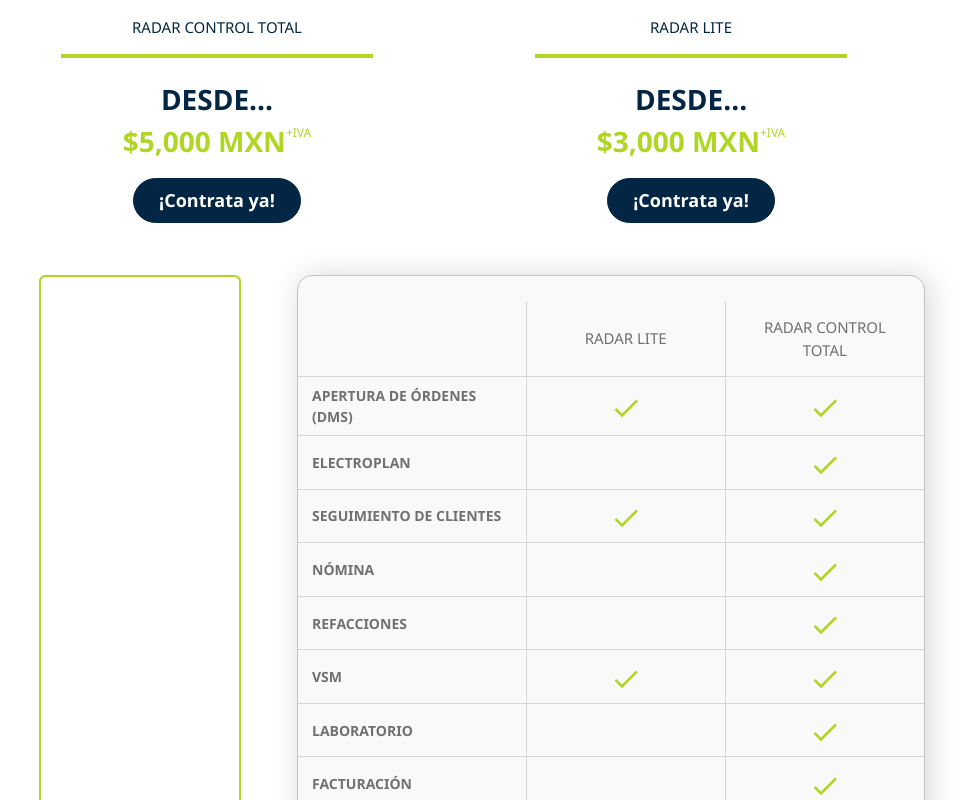
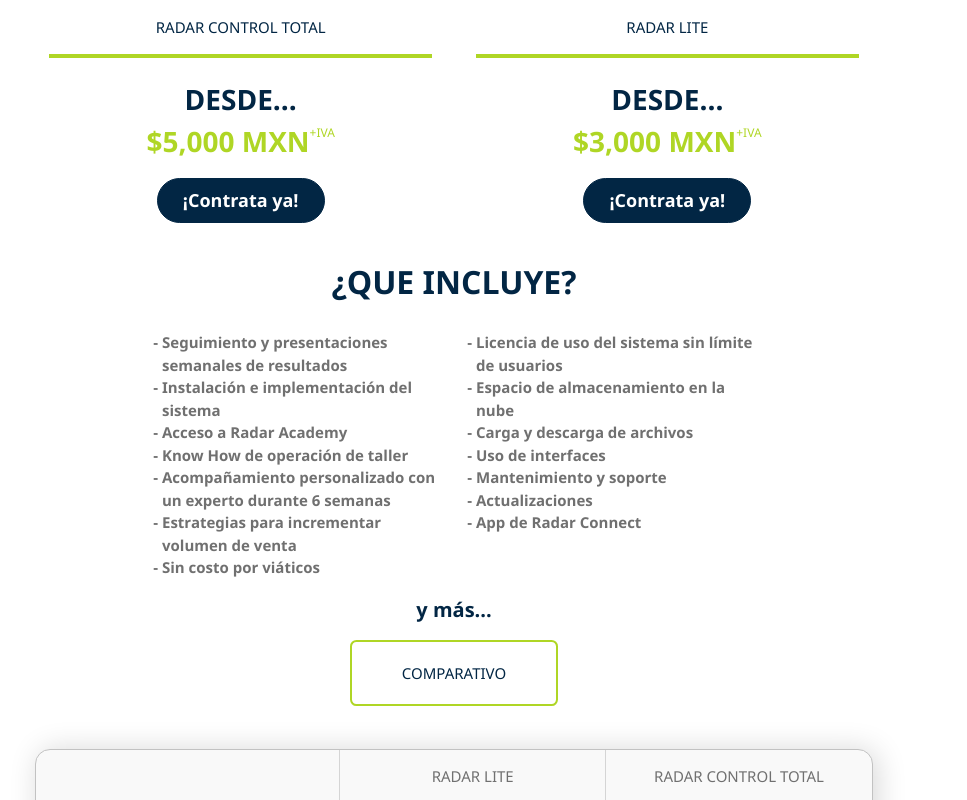
Before and after one commit to SmearyQuill/my-first-static-web-app, an Angular app: page /versiones/radarLite in a window 1280 px wide. Shown: the part 3400-4200 px from the top of the page, without its empty margins (186-1153 px from the left). Built offline with nearby package versions, Linux system fonts and the light colour scheme.

Commit message:
Cambios en componente de comparativa de versiones

```diff
--- a/src/app/herramientas/seguimiento-semanal/seguimiento-semanal.component.html
+++ b/src/app/herramientas/seguimiento-semanal/seguimiento-semanal.component.html
@@ -1,7 +1,7 @@
 <section>
     <div class="container-fluid" id="radar-academy-capacitacion">
         <div class="row align-items-center justify-content-center" id="capacitacion-card-container">
-            <div class="col-lg-7 align-self-center" id="capacitacion-card">
+            <div class="col-lg-10 col-xl-9 col-xxl-7 align-self-center" id="capacitacion-card">
                 <div class="row align-items-center">
                     <div class="col-lg">
                         <div class="row" id="capacitacion-card-text">
--- a/src/app/versiones/comparativa-versiones/comparativa-versiones.component.css
+++ b/src/app/versiones/comparativa-versiones/comparativa-versiones.component.css
@@ -62,8 +62,12 @@ p {
   align-items: center;
   justify-content: center;
   margin-bottom: 1.2em;
-  padding: 5% 16%;
+  padding: 20px 50px;
   border-radius: 0.4em;
+}
+
+.version__content-container {
+  margin: 15px 0;
 }
 
 .card-container {
@@ -115,17 +119,21 @@ p {
   border-top: 3px solid #d5d5d5;
 }
 
-.card-content>ul {
+ul {
   padding: 0;
-  text-indent: -10px;
   margin-left: 10px;
 }
 
-.card-content>ul>li {
-  font-size: 14px;
+ul>li {
+  font-size: 15px;
   color: #707070;
   font-weight: bold;
-  list-style-type: none;
+  list-style-type: "- ";
+}
+
+.more-functions-label{
+  font-size: 20px;
+  font-weight: bold;
 }
 
 .price-content {
@@ -152,7 +160,7 @@ p {
 }
 
 .table-container {
-  padding: 2% 0 0 0;
+  padding: 0;
   border: 1px solid #c2c2c2;
   background-color: #f9f9f9;
   border-radius: 15px;
--- a/src/app/versiones/comparativa-versiones/comparativa-versiones.component.html
+++ b/src/app/versiones/comparativa-versiones/comparativa-versiones.component.html
@@ -4,11 +4,9 @@
             <p class="title"> PRECIOS </p>
         </div>
         <!-- Sección de comparativa para tablets / computadoras -->
-        <div class="row justify-content-center d-none d-md-flex">
+        <div class="row justify-content-center d-flex">
             <!-- Sección con la lista de opciones (Se oculta cuando el dispositivo es un celular)-->
-            <div class="col-10 col-xxl-8 option-list d-none d-md-block">
-                <div class="row justify-content-evenly">
-                    <div class="col-6 col-lg-4">
+            <div class="col-12 col-sm-10 col-md-6 col-lg-4 col-xxl-3">
                 <div class="d-flex justify-content-center section-div">
                     <p class="section-title"> RADAR CONTROL TOTAL </p>
                 </div>
@@ -21,7 +19,7 @@
                     <button class="contact-button" routerLink="/contactanos">¡Contrata ya!</button>
                 </div>
             </div>
-                    <div class="col-6 col-lg-4">
+            <div class="col-12 col-sm-10 col-md-6 col-lg-4 col-xxl-3">
                 <div class="d-flex justify-content-center section-div">
                     <p class="section-title"> RADAR LITE </p>
                 </div>
@@ -34,18 +32,46 @@
                     <button class="contact-button" routerLink="/contactanos">¡Contrata ya!</button>
                 </div>
             </div>
+
+            <div class="row version__content-container justify-content-evenly justify-content-lg-center">
+                <p class="title">¿QUE INCLUYE?</p>
+                <div class="col-12 col-sm-10 col-md-5 col-lg-4 col-xl-3">
+                    <ul>
+                        <li>Seguimiento y presentaciones semanales de resultados</li>
+                        <li>Instalación e implementación del sistema</li>
+                        <li>Acceso a Radar Academy</li>
+                        <li>Know How de operación de taller</li>
+                        <li>Acompañamiento personalizado con un experto durante 6 semanas</li>
+                        <li>Estrategias para incrementar volumen de venta</li>
+                        <li>Sin costo por viáticos</li>
+                    </ul>
+                </div>
+                <div class="col-12 col-sm-10 col-md-5 col-lg-4 col-xl-3">
+                    <ul>
+                        <li>Licencia de uso del sistema sin límite de usuarios</li>
+                        <li>Espacio de almacenamiento en la nube</li>
+                        <li>Carga y descarga de archivos</li>
+                        <li>Uso de interfaces</li>
+                        <li>Mantenimiento y soporte</li>
+                        <li>Actualizaciones</li>
+                        <li>App de Radar Connect</li>
+                    </ul>
+                </div>
+                <p class="text-center more-functions-label mb-0">y más...</p>
+            </div>
+
+            <div class="d-flex justify-content-center mb-4">
+                <div class="col-3 d-flex justify-content-center">
+                    <span class="span-comparative">
+                        <p class="section-title">COMPARATIVO</p>
+                    </span>
                 </div>
             </div>
 
             <!-- Div de la tabla de comparativo entre las diferentes versiones de Radar -->
             <div class="row justify-content-center">
-                <div class="col-3 d-flex justify-content-center">
-                    <span class="span-comparative">
-                        <p class="section-title">COMPARATIVO</p>
-                    </span>
-                </div>
                 <ng-container>
-                    <div class="col-lg-6 col-md-10  table-container">
+                    <div class="col-md-10 col-lg-8 col-xxl-6  table-container">
                         <!-- Tabla -->
                         <table class="table table-borderless">
                             <thead>
@@ -78,7 +104,6 @@
                                                 class="table__price-column__iva">+IVA</span></p>
                                     </td>
                                 </tr>
-
                             </tbody>
                         </table>
                         <!-- Columnas con los precios de Radar Lite y Total en versión movil -->
@@ -111,32 +136,32 @@
                     </div>
                 </ng-container>
             </div>
+        </div>
 
-        </div>
         <!-- Sección de comparativa para celular -->
-        <div class="row justify-content-center d-md-none d-md-flex">
-            <!-- Botón para mostrar la tabla de Radar Lite en dispositivos moviles -->
+        <!-- <div class="row justify-content-center d-none d-md-none d-md-flex">
+            Botón para mostrar la tabla de Radar Lite en dispositivos moviles
             <div class="col-11 dropdown-content-selector" [ngClass]="{'dropdown-selected' : liteVersionActive}"
                 (click)="checkLiteVersion()">
                 RADAR LITE</div>
-            <!-- Tabla de información de Radar Lite -->
+            Tabla de información de Radar Lite
             <div *ngIf="liteVersionActive" [@showTableMobile] class="row justify-content-center">
-                <!-- Sección de tarjetas -->
+                Sección de tarjetas
                 <div *ngFor="let card of cardsLite" class="col-sm-11 card-column">
                     <div class="card-container">
-                        <!-- Titulo de la tarjeta -->
+                        Titulo de la tarjeta
                         <div class="card-header">
                             <p class="card-header__text"> {{card.cardHeader}} </p>
                         </div>
-                        <!-- Información de la tarjeta -->
+                        Información de la tarjeta
                         <div class="card-content">
                             <ul>
                                 <li *ngFor="let listElement of card.cardContent">{{listElement}}</li>
                             </ul>
                         </div>
-                        <!-- Separador de la tarjeta -->
+                        Separador de la tarjeta
                         <hr class="card-separator">
-                        <!-- Costo del servicio en la tarjeta -->
+                        Costo del servicio en la tarjeta
                         <div class="price-content">
                             <p class="price-content__number">{{card.price}}</p>
                             <p class="price-content__currency">{{card.currency}}</p>
@@ -145,27 +170,27 @@
                 </div>
             </div>
 
-            <!-- Botón para mostrar la tabla de Radar Total en dispositivos moviles -->
+            Botón para mostrar la tabla de Radar Total en dispositivos moviles
             <div class="col-11 dropdown-content-selector" [ngClass]="{'dropdown-selected' : totalVersionActive}"
                 (click)="checkTotalVersion()">
                 RADAR CONTROL TOTAL</div>
-            <!--  Tabla de información de Radar Total -->
+             Tabla de información de Radar Total
             <div *ngIf="totalVersionActive" [@showTableMobile] class="row justify-content-center">
                 <div *ngFor="let card of cardsTotal" class="col-sm-11 card-column">
                     <div class="card-container">
-                        <!-- Titulo de la tarjeta -->
+                        Titulo de la tarjeta
                         <div class="card-header">
                             <p class="card-header__text"> {{card.cardHeader}} </p>
                         </div>
-                        <!-- Información de la tarjeta -->
+                        Información de la tarjeta
                         <div class="card-content">
                             <ul>
                                 <li *ngFor="let listElement of card.cardContent">{{listElement}}</li>
                             </ul>
                         </div>
-                        <!-- Separador de la tarjeta -->
+                        Separador de la tarjeta
                         <hr class="card-separator">
-                        <!-- Costo del servicio en la tarjeta -->
+                        Costo del servicio en la tarjeta
                         <div class="price-content">
                             <p class="price-content__number">{{card.price}}</p>
                             <p class="price-content__currency">{{card.currency}}</p>
@@ -174,14 +199,14 @@
                 </div>
             </div>
 
-            <!-- Botón para mostrar la tabla comparativa en dispositivos moviles -->
+            Botón para mostrar la tabla comparativa en dispositivos moviles
             <div class="col-11 dropdown-content-selector" [ngClass]="{'dropdown-selected' : tableActive}"
                 (click)="checkTable()">
                 COMPARATIVO</div>
-            <!-- Tabla Comparativa -->
+            Tabla Comparativa
             <div *ngIf="tableActive" [@showTableMobile] class="row justify-content-center">
                 <div class="col-12 col-sm-10 table-container">
-                    <!-- Tabla -->
+                    Tabla
                     <table class="table table-borderless">
                         <thead>
                             <th scope="col" class="table-header-empty"></th>
@@ -189,7 +214,7 @@
                             <th class="table-header table-header-empty-left" scope="col">RADAR CONTROL TOTAL</th>
                         </thead>
                         <tbody>
-                            <!-- Renglones con los valores  -->
+                            Renglones con los valores
                             <tr *ngFor="let row of tableRows">
                                 <th class="table-row__title table-header-empty" scope="row">{{row.rowTitle}}</th>
                                 <td class="table-row__check table-header-complete checkMark"> <img loading="lazy"
@@ -199,7 +224,7 @@
                                         *ngIf="row.total" src="assets/paloma-tabla.svg" alt="paloma tabla">
                                 </td>
                             </tr>
-                            <!-- Renglón con los precios de Radar Lite y Total en versión web -->
+                            Renglón con los precios de Radar Lite y Total en versión web
                             <tr class="d-none d-lg-table-row">
                                 <th></th>
                                 <td class="table__price-column table-middle-cost-column">
@@ -214,7 +239,7 @@
 
                         </tbody>
                     </table>
-                    <!-- Columnas con los precios de Radar Lite y Total en versión movil -->
+                    Columnas con los precios de Radar Lite y Total en versión movil
                     <div class="row justify-content-center d-lg-none">
                         <div class="col-10">
                             <div class="row">
@@ -243,6 +268,6 @@
                     </div>
                 </div>
             </div>
-        </div>
+        </div> -->
     </div>
 </section>
--- a/src/app/versiones/radar-control-total/radar-control-total.component.html
+++ b/src/app/versiones/radar-control-total/radar-control-total.component.html
@@ -18,6 +18,6 @@
         <app-compromiso></app-compromiso>
         <!-- Tabla de precios -->
         <a class="d-none" name="Price-Section"></a>
-        <app-comparativa-versiones [initialOption]=selectedComparativeColumn></app-comparativa-versiones>
+        <app-comparativa-versiones></app-comparativa-versiones>
     </div>
 </section>
--- a/src/app/versiones/radar-control-total/radar-control-total.component.ts
+++ b/src/app/versiones/radar-control-total/radar-control-total.component.ts
@@ -10,7 +10,6 @@ export class RadarControlTotalComponent implements OnInit {
   informationObject = radarModel.RadarControlTotalInformationObject;
   functionalitiesList = radarModel.RadarTotalFunctionalities;
   processList = radarModel.RadarControlTotalProcessList;
-  selectedComparativeColumn = 'TOTAL';
   constructor() {}
 
   ngOnInit(): void {}
--- a/src/app/versiones/radar-lite/radar-lite.component.html
+++ b/src/app/versiones/radar-lite/radar-lite.component.html
@@ -18,6 +18,6 @@
         <!-- Compromiso -->
         <app-compromiso></app-compromiso>
         <!-- Tabla de precios -->
-        <app-comparativa-versiones [initialOption]=selectedComparativeColumn></app-comparativa-versiones>
+        <app-comparativa-versiones></app-comparativa-versiones>
     </div>
 </section>
--- a/src/app/versiones/radar-lite/radar-lite.component.ts
+++ b/src/app/versiones/radar-lite/radar-lite.component.ts
@@ -11,7 +11,6 @@ export class RadarLiteComponent implements OnInit {
   informationObject = radarModel.RadarLiteInformationObject;
   functionalitiesList = radarModel.RadarLiteFunctionalities;
   processList = radarModel.RadarLiteProcessList;
-  selectedComparativeColumn = 'LITE';
 
   constructor(private viewPortScroller: ViewportScroller) {}
 
```
Also changed, not shown: src/app/versiones/comparativa-versiones/comparativa-versiones.component.ts (+0 -78 lines). Lines whose indentation alone changed are shown as unchanged.
